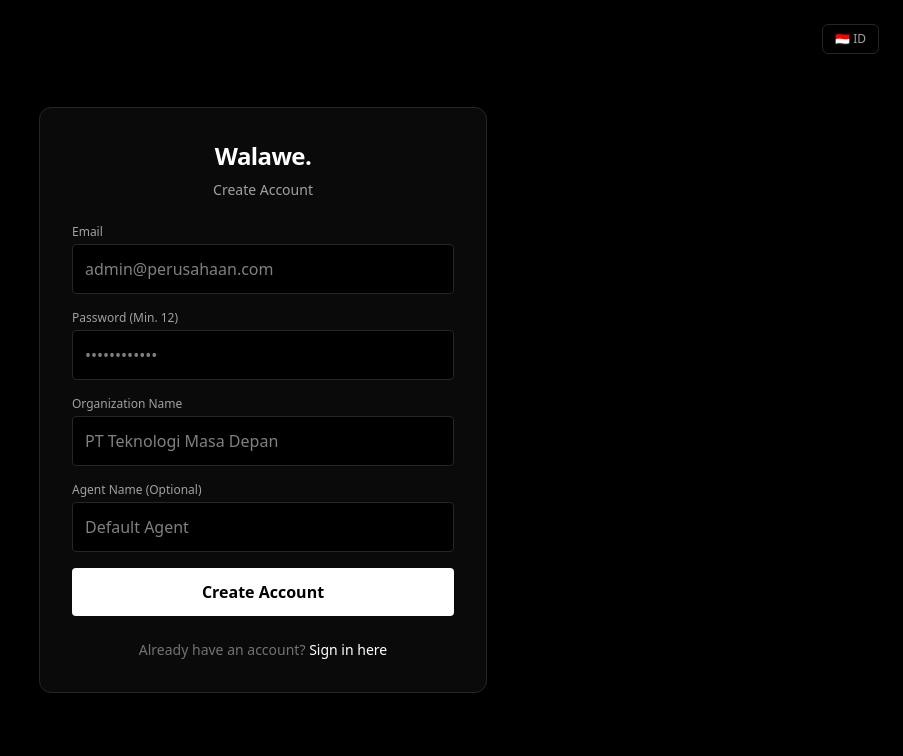
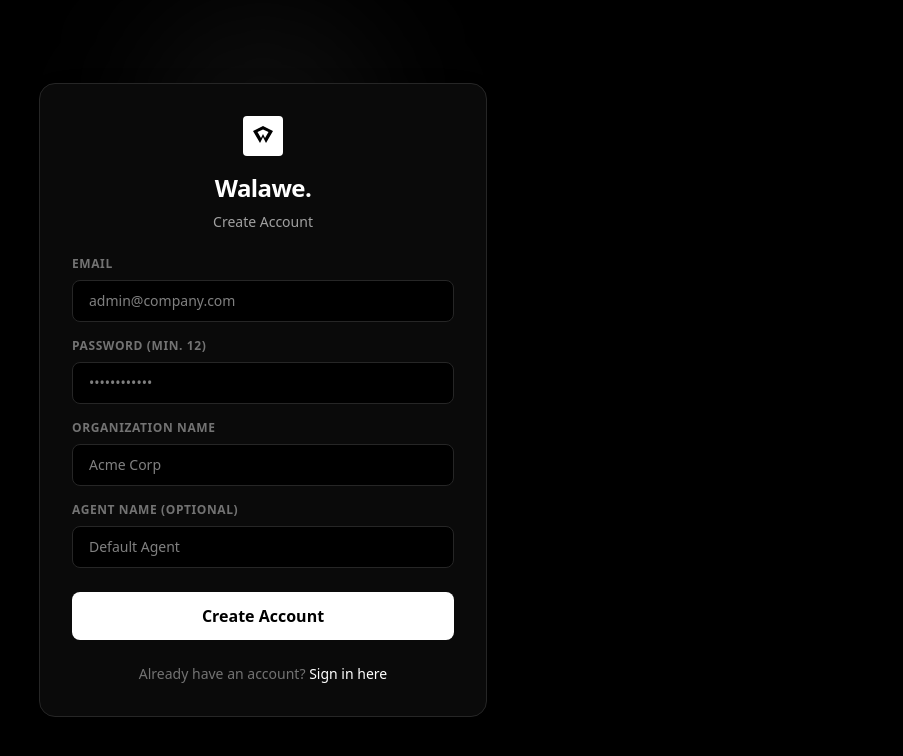
Before and after one commit to pikcui/Walawe, a Next.js app in the folder apps/web/: page /register in a window 1280 px wide. Shown: the top 756 px of the page, without its empty margins (377-1280 px from the left). Built offline with nearby package versions, Linux system fonts and the light colour scheme; what wagmi would draw is missing.

Commit message:
fix(ui): remove language toggle from login and register pages

```diff
--- a/apps/web/app/login/page.tsx
+++ b/apps/web/app/login/page.tsx
@@ -13,7 +13,7 @@ export default function Login() {
   const [error, setError] = useState('');
   const [loading, setLoading] = useState(false);
   const router = useRouter();
-  const { t, lang, setLang } = useLanguage();
+  const { t } = useLanguage();
 
   const handleLogin = async (e: React.FormEvent) => {
     e.preventDefault();
@@ -42,36 +42,36 @@ export default function Login() {
 
   return (
     <div className="min-h-screen bg-black flex flex-col items-center justify-center p-6 font-sans">
-      <div className="absolute top-6 right-6">
-        <button onClick={() => setLang(lang === 'en' ? 'id' : 'en')} className="text-xs font-medium text-neutral-400 hover:text-white border border-neutral-800 px-3 py-1.5 rounded-md transition-colors">
-          {lang === 'en' ? '🇮🇩 ID' : '🇬🇧 EN'}
-        </button>
-      </div>
+      <div className="w-full max-w-md bg-neutral-950 border border-neutral-800 rounded-2xl p-8 shadow-2xl relative overflow-hidden">
 
-      <div className="w-full max-w-md bg-neutral-950 border border-neutral-800 rounded-2xl p-8 shadow-2xl">
-        <div className="flex items-center gap-3 mb-8">
-          <div className="w-8 h-8 rounded bg-white text-black flex items-center justify-center"><svg xmlns="http://www.w3.org/2000/svg" viewBox="0 0 24 24" fill="currentColor" className="w-6 h-6"><path d="M12 2L2 7l7 12 3-6 3 6 7-12-10-5zm0 3.5l5.5 2.5-3.5 6-2-4-2 4-3.5-6 5.5-2.5z"/></svg></div>
+        {/* Logo Background Effect */}
+        <div className="absolute top-0 left-1/2 -translate-x-1/2 w-48 h-48 bg-white/5 rounded-full blur-3xl"></div>
+
+        <div className="flex items-center gap-3 mb-8 relative z-10">
+          <div className="w-8 h-8 rounded bg-white text-black flex items-center justify-center">
+            <svg xmlns="http://www.w3.org/2000/svg" viewBox="0 0 24 24" fill="currentColor" className="w-6 h-6"><path d="M12 2L2 7l7 12 3-6 3 6 7-12-10-5zm0 3.5l5.5 2.5-3.5 6-2-4-2 4-3.5-6 5.5-2.5z"/></svg>
+          </div>
           <h1 className="text-xl font-bold text-white tracking-tight">{t.loginTitle}</h1>
         </div>
 
-        <form onSubmit={handleLogin} className="space-y-4">
+        <form onSubmit={handleLogin} className="space-y-4 relative z-10">
           <div>
             <label className="block text-sm font-medium text-neutral-400 mb-1">{t.email}</label>
-            <input type="email" value={email} onChange={(e) => setEmail(e.target.value)} required className="w-full bg-black border border-neutral-800 rounded-lg px-4 py-2 text-white focus:outline-none focus:border-neutral-500" />
+            <input type="email" value={email} onChange={(e) => setEmail(e.target.value)} required className="w-full bg-black border border-neutral-800 rounded-lg px-4 py-2.5 text-white text-sm focus:outline-none focus:border-neutral-600 transition-colors" />
           </div>
           <div>
             <label className="block text-sm font-medium text-neutral-400 mb-1">{t.password}</label>
-            <input type="password" value={password} onChange={(e) => setPassword(e.target.value)} required className="w-full bg-black border border-neutral-800 rounded-lg px-4 py-2 text-white focus:outline-none focus:border-neutral-500" />
+            <input type="password" value={password} onChange={(e) => setPassword(e.target.value)} required className="w-full bg-black border border-neutral-800 rounded-lg px-4 py-2.5 text-white text-sm focus:outline-none focus:border-neutral-600 transition-colors" />
           </div>
 
-          {error && <p className="text-red-500 text-sm">{error}</p>}
+          {error && <p className="text-red-500 text-xs">{error}</p>}
 
-          <button type="submit" disabled={loading} className="w-full bg-white text-black font-medium py-2.5 rounded-lg hover:bg-neutral-200 active:scale-95 transition-all mt-6 disabled:opacity-50">
+          <button type="submit" disabled={loading} className="w-full bg-white text-black font-semibold py-3 rounded-lg hover:bg-neutral-200 active:scale-95 transition-all mt-6 disabled:opacity-50">
             {loading ? t.signingIn : t.signIn}
           </button>
         </form>
 
-        <div className="mt-6 text-center text-sm text-neutral-500">
+        <div className="mt-8 text-center text-sm text-neutral-500 relative z-10">
           {t.noAccount}{' '}
           <Link href="/register" className="text-white hover:underline font-medium">{t.registerHere}</Link>
         </div>
--- a/apps/web/app/register/page.tsx
+++ b/apps/web/app/register/page.tsx
@@ -9,7 +9,7 @@ export default function RegisterPage() {
   const [loading, setLoading] = useState(false);
   const [error, setError] = useState("");
   const [successData, setSuccessData] = useState<{ api_key: string } | null>(null);
-  const { t, lang, setLang } = useLanguage();
+  const { t } = useLanguage();
 
   const handleChange = (e: React.ChangeEvent<HTMLInputElement>) => {
     setFormData({ ...formData, [e.target.name]: e.target.value });
@@ -28,7 +28,7 @@ export default function RegisterPage() {
         body: JSON.stringify(formData),
       });
       const data = await res.json();
-      if (!res.ok) throw new Error(data.error || "Registrasi gagal.");
+      if (!res.ok) throw new Error(data.error || "Registration failed.");
       setSuccessData(data);
     } catch (err: any) {
       setError(err.message);
@@ -39,12 +39,16 @@ export default function RegisterPage() {
 
   if (successData) {
     return (
-      <div className="min-h-screen bg-black text-white flex items-center justify-center p-4 font-sans">
-        <div className="max-w-md w-full border border-neutral-800 p-8 rounded-xl bg-neutral-950 text-center space-y-6 shadow-2xl">
+      <div className="min-h-screen bg-black text-white flex items-center justify-center p-4 font-sans relative overflow-hidden">
+        <div className="absolute top-0 left-1/2 -translate-x-1/2 w-64 h-64 bg-green-500/10 rounded-full blur-3xl"></div>
+        <div className="max-w-md w-full border border-neutral-800 p-8 rounded-2xl bg-neutral-950 text-center space-y-6 shadow-2xl relative z-10">
+          <div className="w-16 h-16 bg-green-500/20 rounded-full flex items-center justify-center mx-auto mb-2 border border-green-500/30">
+            <svg xmlns="http://www.w3.org/2000/svg" width="32" height="32" viewBox="0 0 24 24" fill="none" stroke="#22c55e" strokeWidth="2" strokeLinecap="round" strokeLinejoin="round"><polyline points="20 6 9 17 4 12"/></svg>
+          </div>
           <h2 className="text-2xl font-bold">{t.success}</h2>
-          <p className="text-neutral-400 text-sm">Simpan API Key ini. Kunci ini <strong>hanya ditampilkan sekali</strong>.</p>
-          <div className="bg-black border border-neutral-700 p-4 rounded text-left break-all text-green-400 font-mono text-sm">{successData.api_key}</div>
-          <button onClick={() => navigator.clipboard.writeText(successData.api_key)} className="w-full bg-white text-black font-bold py-3 rounded hover:bg-neutral-200 active:scale-95 transition-all">Copy API Key</button>
+          <p className="text-neutral-400 text-sm">Save this API Key securely. It <strong>will not be shown again</strong>.</p>
+          <div className="bg-black border border-neutral-800 p-4 rounded-lg text-left break-all text-green-400 font-mono text-sm">{successData.api_key}</div>
+          <button onClick={() => navigator.clipboard.writeText(successData.api_key)} className="w-full bg-white text-black font-bold py-3 rounded-lg hover:bg-neutral-200 active:scale-95 transition-all">Copy API Key</button>
           <Link href="/login" className="block text-sm text-neutral-400 hover:text-white underline">{t.loginHere}</Link>
         </div>
       </div>
@@ -52,15 +56,14 @@ export default function RegisterPage() {
   }
 
   return (
-    <div className="min-h-screen bg-black text-white flex flex-col items-center justify-center p-4 font-sans">
-      <div className="absolute top-6 right-6">
-        <button onClick={() => setLang(lang === 'en' ? 'id' : 'en')} className="text-xs font-medium text-neutral-400 hover:text-white border border-neutral-800 px-3 py-1.5 rounded-md transition-colors">
-          {lang === 'en' ? '🇮🇩 ID' : '🇬🇧 EN'}
-        </button>
-      </div>
+    <div className="min-h-screen bg-black text-white flex flex-col items-center justify-center p-4 font-sans relative overflow-hidden">
+      <div className="absolute top-0 left-1/2 -translate-x-1/2 w-64 h-64 bg-white/5 rounded-full blur-3xl"></div>
 
-      <div className="max-w-md w-full border border-neutral-800 p-8 rounded-xl bg-neutral-950 space-y-6 shadow-2xl">
+      <div className="max-w-md w-full border border-neutral-800 p-8 rounded-2xl bg-neutral-950 space-y-6 shadow-2xl relative z-10">
         <div className="text-center space-y-2">
+          <div className="w-10 h-10 rounded bg-white text-black flex items-center justify-center mx-auto mb-4">
+             <svg xmlns="http://www.w3.org/2000/svg" viewBox="0 0 24 24" fill="currentColor" className="w-6 h-6"><path d="M12 2L2 7l7 12 3-6 3 6 7-12-10-5zm0 3.5l5.5 2.5-3.5 6-2-4-2 4-3.5-6 5.5-2.5z"/></svg>
+          </div>
           <h1 className="text-2xl font-bold tracking-tight">Walawe.</h1>
           <p className="text-neutral-400 text-sm">{t.registerTitle}</p>
         </div>
@@ -69,28 +72,28 @@ export default function RegisterPage() {
 
         <form onSubmit={handleSubmit} className="space-y-4">
           <div>
-            <label className="block text-xs text-neutral-400 mb-1">{t.email}</label>
-            <input type="email" name="email" required value={formData.email} onChange={handleChange} className="w-full bg-black border border-neutral-800 rounded p-3 text-white focus:outline-none focus:border-neutral-500" placeholder="admin@perusahaan.com" />
+            <label className="block text-xs font-bold uppercase tracking-wider text-neutral-500 mb-2">{t.email}</label>
+            <input type="email" name="email" required value={formData.email} onChange={handleChange} className="w-full bg-black border border-neutral-800 rounded-lg px-4 py-2.5 text-white text-sm focus:outline-none focus:border-neutral-600 transition-colors" placeholder="admin@company.com" />
           </div>
           <div>
-            <label className="block text-xs text-neutral-400 mb-1">{t.password} (Min. 12)</label>
-            <input type="password" name="password" required minLength={12} value={formData.password} onChange={handleChange} className="w-full bg-black border border-neutral-800 rounded p-3 text-white focus:outline-none focus:border-neutral-500" placeholder="••••••••••••" />
+            <label className="block text-xs font-bold uppercase tracking-wider text-neutral-500 mb-2">{t.password} (Min. 12)</label>
+            <input type="password" name="password" required minLength={12} value={formData.password} onChange={handleChange} className="w-full bg-black border border-neutral-800 rounded-lg px-4 py-2.5 text-white text-sm focus:outline-none focus:border-neutral-600 transition-colors" placeholder="••••••••••••" />
           </div>
           <div>
-            <label className="block text-xs text-neutral-400 mb-1">{t.orgName}</label>
-            <input type="text" name="org_name" required value={formData.org_name} onChange={handleChange} className="w-full bg-black border border-neutral-800 rounded p-3 text-white focus:outline-none focus:border-neutral-500" placeholder="PT Teknologi Masa Depan" />
+            <label className="block text-xs font-bold uppercase tracking-wider text-neutral-500 mb-2">{t.orgName}</label>
+            <input type="text" name="org_name" required value={formData.org_name} onChange={handleChange} className="w-full bg-black border border-neutral-800 rounded-lg px-4 py-2.5 text-white text-sm focus:outline-none focus:border-neutral-600 transition-colors" placeholder="Acme Corp" />
           </div>
           <div>
-            <label className="block text-xs text-neutral-400 mb-1">{t.agentName}</label>
-            <input type="text" name="agent_name" value={formData.agent_name} onChange={handleChange} className="w-full bg-black border border-neutral-800 rounded p-3 text-white focus:outline-none focus:border-neutral-500" placeholder="Default Agent" />
+            <label className="block text-xs font-bold uppercase tracking-wider text-neutral-500 mb-2">{t.agentName}</label>
+            <input type="text" name="agent_name" value={formData.agent_name} onChange={handleChange} className="w-full bg-black border border-neutral-800 rounded-lg px-4 py-2.5 text-white text-sm focus:outline-none focus:border-neutral-600 transition-colors" placeholder="Default Agent" />
           </div>
-          <button type="submit" disabled={loading} className="w-full bg-white text-black font-bold py-3 rounded hover:bg-neutral-200 active:scale-95 transition-all disabled:opacity-50">
+          <button type="submit" disabled={loading} className="w-full bg-white text-black font-bold py-3 rounded-lg hover:bg-neutral-200 active:scale-95 transition-all disabled:opacity-50 mt-2">
             {loading ? t.creating : t.registerBtn}
           </button>
         </form>
 
         <div className="text-center text-sm text-neutral-500">
-          {t.hasAccount} <Link href="/login" className="text-white hover:underline">{t.loginHere}</Link>
+          {t.hasAccount} <Link href="/login" className="text-white hover:underline font-medium">{t.loginHere}</Link>
         </div>
       </div>
     </div>
```
